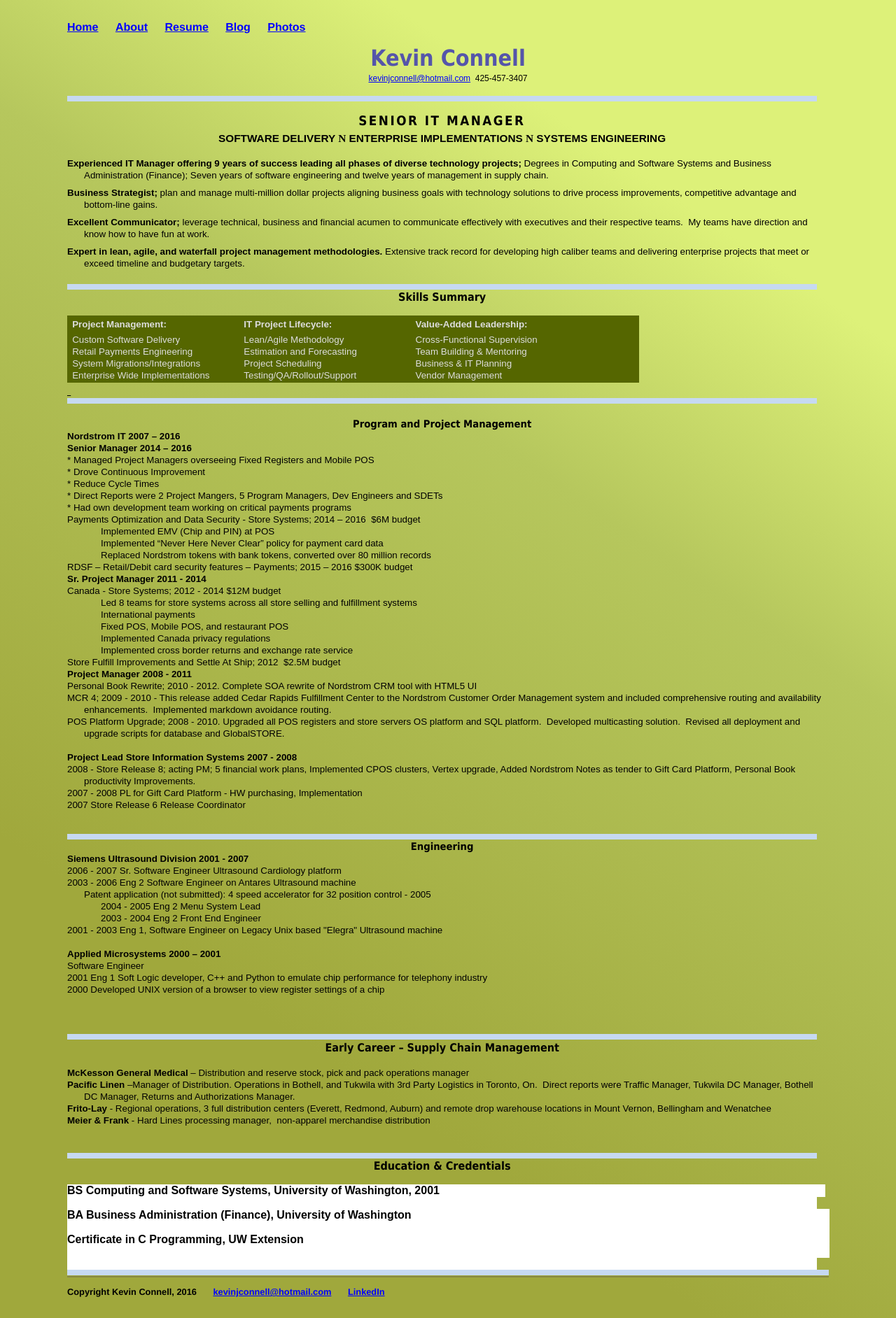
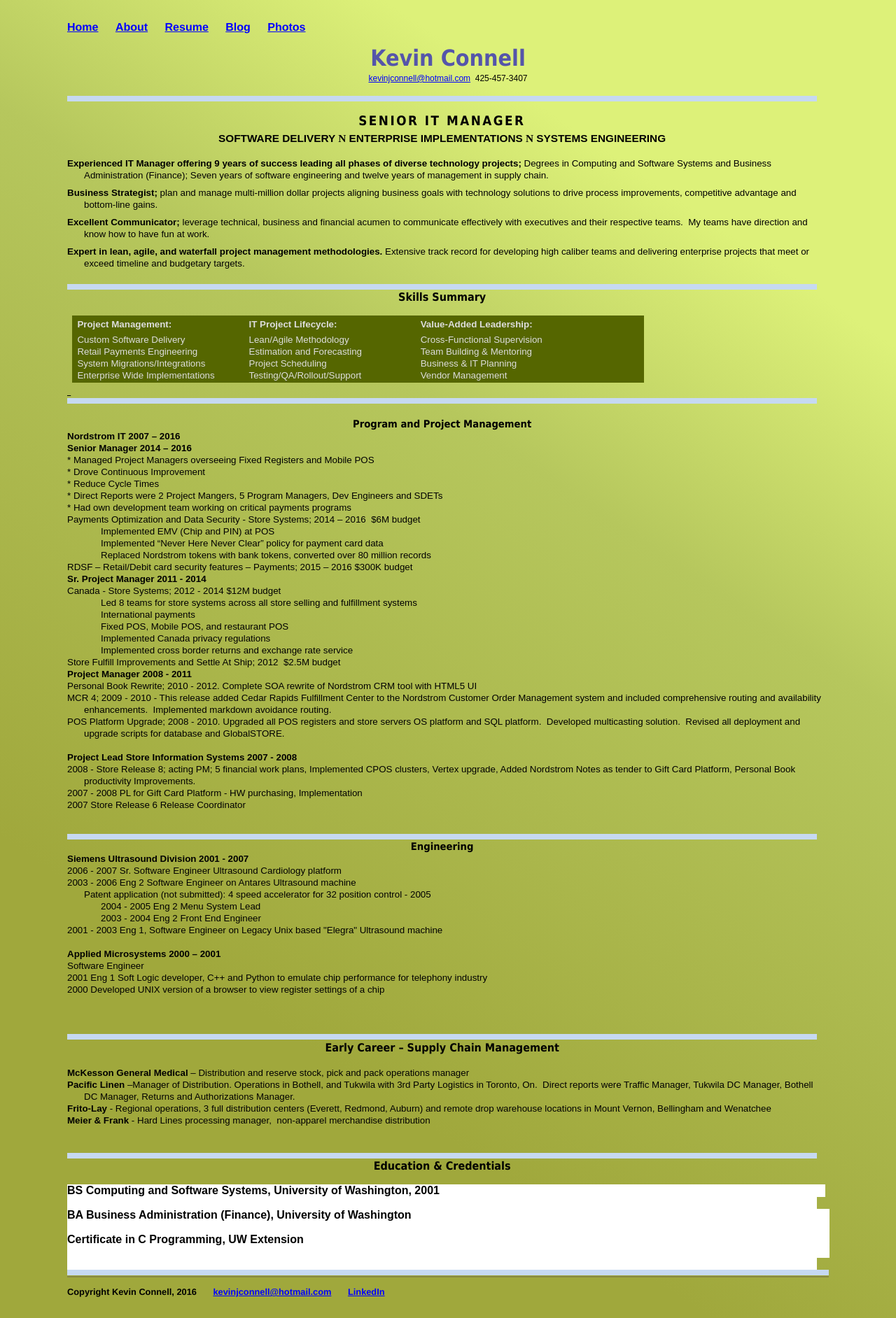
Before and after one commit to mo4dawg/mo4dawg.github.io, a Jekyll site: the page built from CV/index.html, in a window 1280 px wide. Shown: the whole page at 70% size. Built offline with Jekyll 4.4.1, drawn with Linux system fonts in a browser that asks for light colours.

Commit message:
Update index.html

```diff
--- a/CV/index.html
+++ b/CV/index.html
@@ -438,8 +438,8 @@
 style='mso-bookmark:top'><span style='font-size:8.0pt;font-family:"Arial","sans-serif";
 mso-fareast-font-family:"Times New Roman"'><o:p>&nbsp;</o:p></span></span></p>
 
-<table  border=0 cellspacing=20 cellpadding=20
- style='margin-center:5.4pt;border-collapse:collapse;
+<table  border=0 cellspacing=0 cellpadding=0
+ style='margin-left:5.4pt;border-collapse:collapse;
  mso-padding-alt:1in 5.4pt 0in 5.4pt'>
  <tr width=70%;style='mso-yfti-irow:0;mso-yfti-firstrow:yes;mso-yfti-lastrow:yes'>
   <td width=30% valign=top style='background:#556600;color:#DDDDDD;padding:
```
